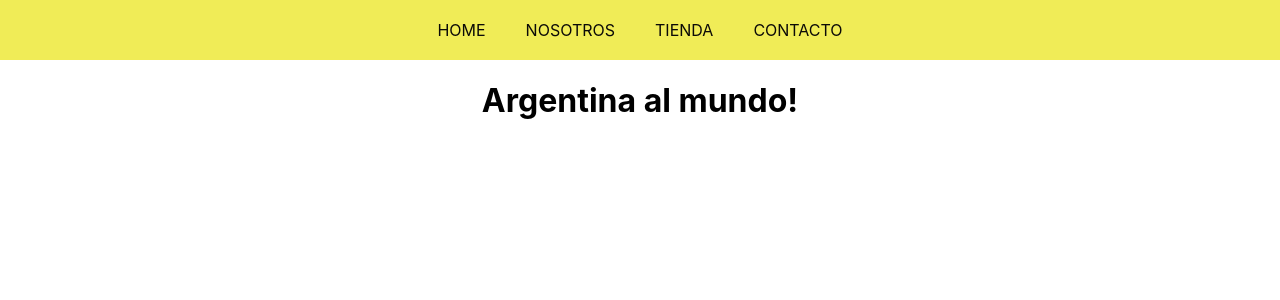
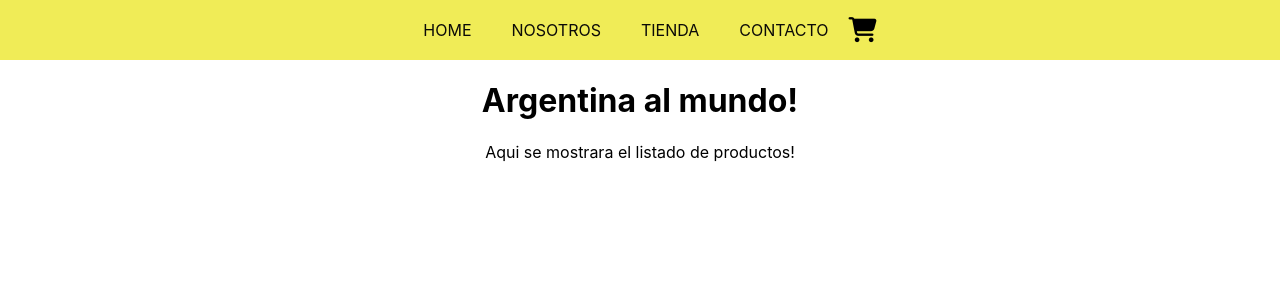
Before and after one commit to jpagnat/arg-al-mundo, a React (Create React App) app: page / in a window 1280 px wide. Shown: the top 300 px of the page. Built offline with nearby package versions, Linux system fonts and the light colour scheme.

Commit message:
Add CartWidget ands ItemListContainer

```diff
--- a/package.json
+++ b/package.json
@@ -3,6 +3,8 @@
   "version": "0.1.0",
   "private": true,
   "dependencies": {
+    "@material-ui/icons": "^4.11.2",
+    "material-design-icons": "^3.0.1",
     "node-sass": "^6.0.0",
     "react": "^17.0.2",
     "react-dom": "^17.0.2",
--- a/public/index.html
+++ b/public/index.html
@@ -3,6 +3,7 @@
   <head>
     <meta charset="utf-8" />
     <link rel="icon" href="%PUBLIC_URL%/favicon.ico" />
+    <script src="https://kit.fontawesome.com/8b15835689.js" crossorigin="anonymous"></script>
     <meta name="viewport" content="width=device-width, initial-scale=1" />
     <meta name="theme-color" content="#000000" />
     <meta
--- a/src/App.js
+++ b/src/App.js
@@ -1,11 +1,14 @@
-import './App.scss';
-import {NavBar} from './components/NavBar/navBar';
+import './App.scss'
+import { NavBar } from './components/NavBar/navBar'
+import { ItemListContainer } from './components/ItemListContainer/itemListContainer'
 
 function App() {
   return (
     <div className="App">
       <NavBar/>
       <h1>Argentina al mundo!</h1>
+
+      <ItemListContainer />
     </div>
   );
 }
--- /dev/null
+++ b/src/components/CartWidget/cartWidget.jsx
@@ -0,0 +1,10 @@
+import "./cartWidget.scss";
+
+export const CartWidget = () => {
+  return (
+
+    <div className="cartWidgetContainer">
+      <i className="fas fa-shopping-cart cartWidget"></i>
+    </div>
+  );
+};
--- /dev/null
+++ b/src/components/CartWidget/cartWidget.scss
@@ -0,0 +1,7 @@
+.cartWidgetContainer{
+    display: flex;
+    justify-content: end;
+    .cartWidget {
+        font-size: 25px;
+    }
+}
--- /dev/null
+++ b/src/components/ItemListContainer/itemListContainer.jsx
@@ -0,0 +1,7 @@
+import "./itemListContainer.scss";
+
+export const ItemListContainer = () => {
+  return (
+    <span>Aqui se mostrara el listado de productos!</span>
+  );
+};
--- a/src/components/NavBar/navBar.js
+++ /dev/null
@@ -1,12 +0,0 @@
-import "./navBar.scss";
-
-export const NavBar = () => {
-  return (
-    <div className="navBar">
-        <a className="navBarItem" href=" ">HOME</a>
-        <a className="navBarItem" href=" ">NOSOTROS</a>
-        <a className="navBarItem" href=" ">TIENDA</a>
-        <a className="navBarItem" href=" ">CONTACTO</a>
-    </div>
-  );
-};
--- /dev/null
+++ b/src/components/NavBar/navBar.jsx
@@ -0,0 +1,20 @@
+import "./navBar.scss";
+import { CartWidget } from "../CartWidget/cartWidget";
+
+export const NavBar = () => {
+  return (
+    <div className="navBar">
+
+      <div>
+        <p className="navBarItem" href=" ">HOME</p>
+        <p className="navBarItem" href=" ">NOSOTROS</p>
+        <p className="navBarItem" href=" ">TIENDA</p>
+        <p className="navBarItem" href=" ">CONTACTO</p>
+      </div>
+      <div>
+        <CartWidget />
+      </div>
+    </div>
+
+  );
+};
--- a/src/components/NavBar/navBar.scss
+++ b/src/components/NavBar/navBar.scss
@@ -4,15 +4,11 @@
     justify-content: center;
     align-items: center;
     .navBarItem {
-        text-decoration: none;
+        display: inline-block;
         margin: 20px;
         color: #0b0a07;
     }
     .navBarItem:hover {
         border-bottom: 2px solid #0b0a07;
     }
-    img {
-        width: 200px;
-        height: 200px;
-    }
 }
```
Also changed, not shown: src/components/ItemListContainer/itemListContainer.scss (added), 1 other file (tests, documents, lock files or other folders).
